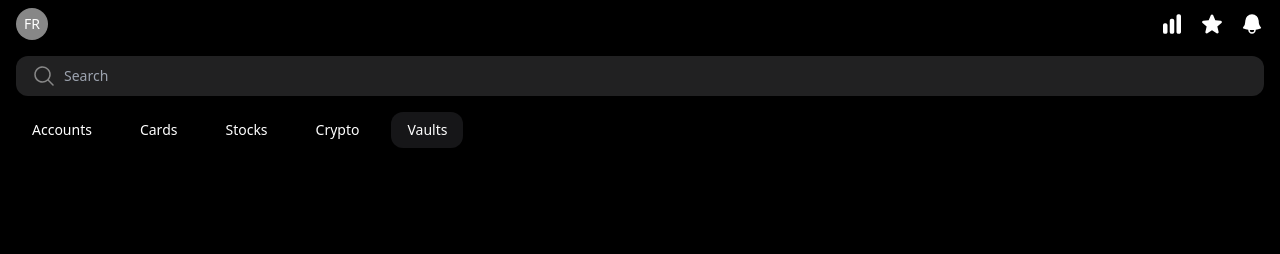
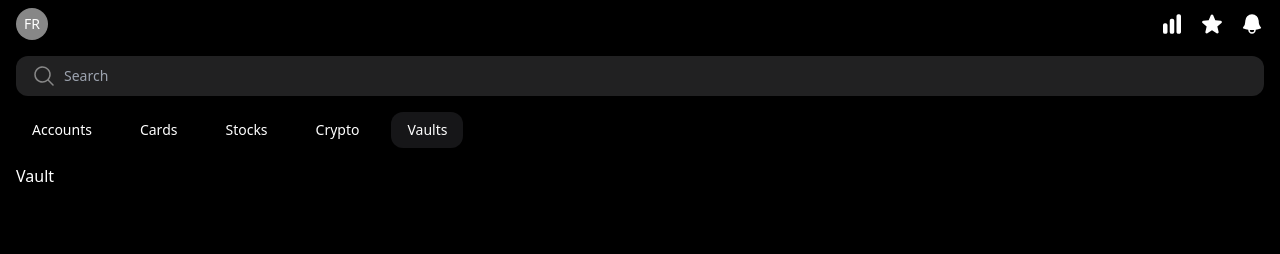
Before and after one commit to Edweis/tulover, a React (Vite) app: page /personal/vaults in a window 1280 px wide. Shown: the top 254 px of the page. Built offline with nearby package versions, Linux system fonts and the light colour scheme; a web font is replaced by a local one.

Commit message:
add more pages

```diff
--- a/src/App/Personal/Layout.tsx
+++ b/src/App/Personal/Layout.tsx
@@ -62,7 +62,8 @@ export default function PersonalLayout() {
           </Route>
           <Route path="cards" element={wrapTranslateX(<Cards />)} />
           <Route path="stocks" element={wrapTranslateX(<Stocks />)} />
-          <Route path="stocks" element={wrapTranslateX(<Stocks />)} />
+          <Route path="crypto" element={wrapTranslateX(<div>Crypto</div>)} />
+          <Route path="vaults" element={wrapTranslateX(<div>Vault</div>)} />
         </Routes>
       </AnimatePresence>
     </>
```
